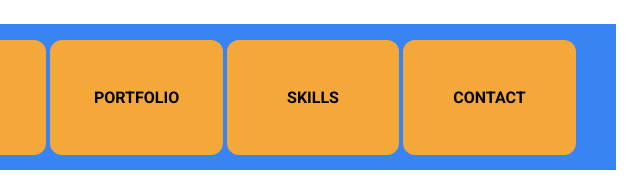
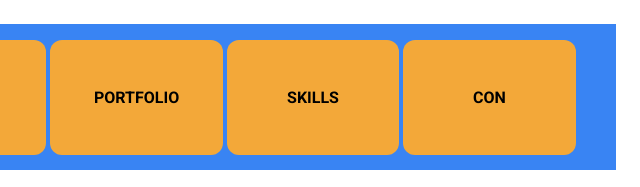
Before and after one commit to TeakHawksford/vigilant-funicular, a plain HTML site: page index.html in a window 1280 px wide. Shown: the top 187 px of the page, 640-1280 px from the left. Drawn offline with nearby package versions, Linux system fonts and the light colour scheme; files that its build step writes are made by us from their sources.

Commit message:
Are you real?

```diff
--- a/index.html
+++ b/index.html
@@ -19,7 +19,7 @@
 							<li><a href="#home" id="home">Home</a></li>
 							<li><a href="#portfolio">Portfolio</a></li>
 							<li><a href="#skills">Skills</a></li>
-							<li><a href="#contact">Contact</a></li>
+							<li><a href="#contact">Con</a></li>
 						</ul>
 				</nav>
 
```
